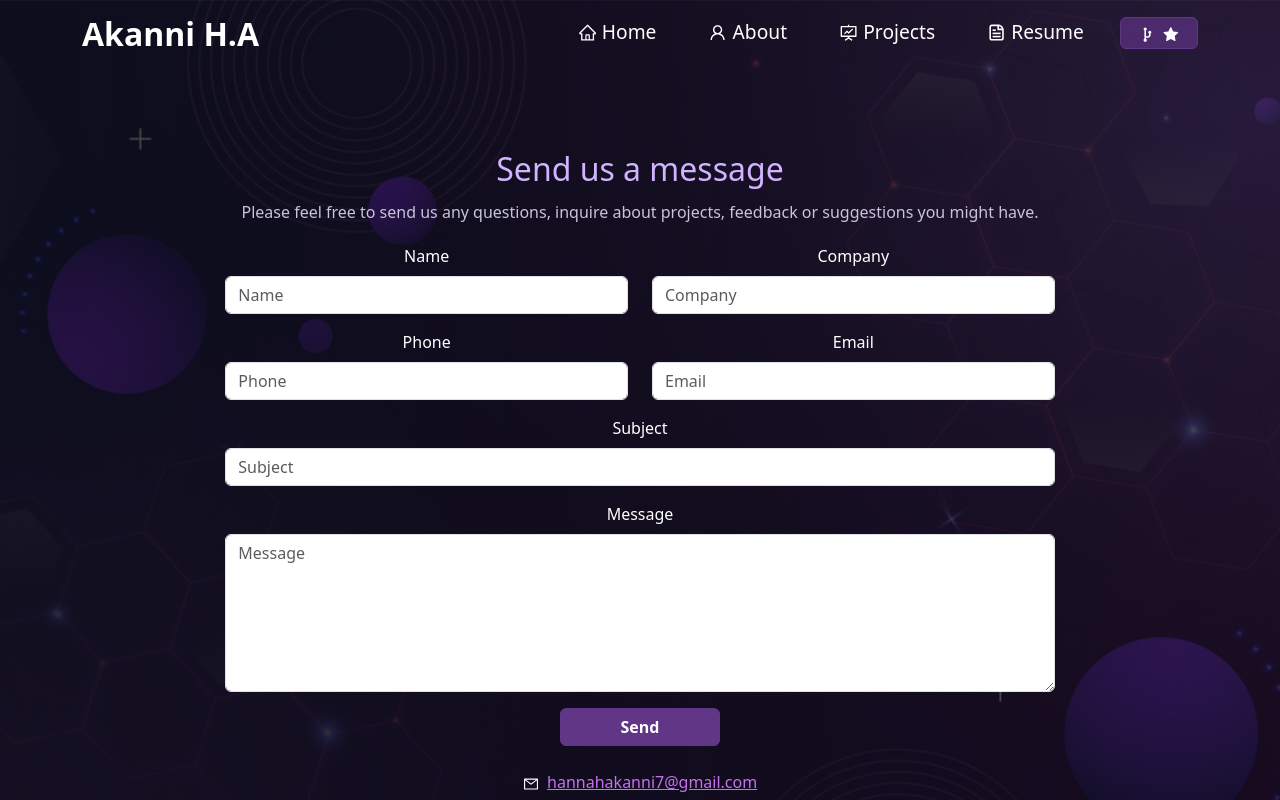
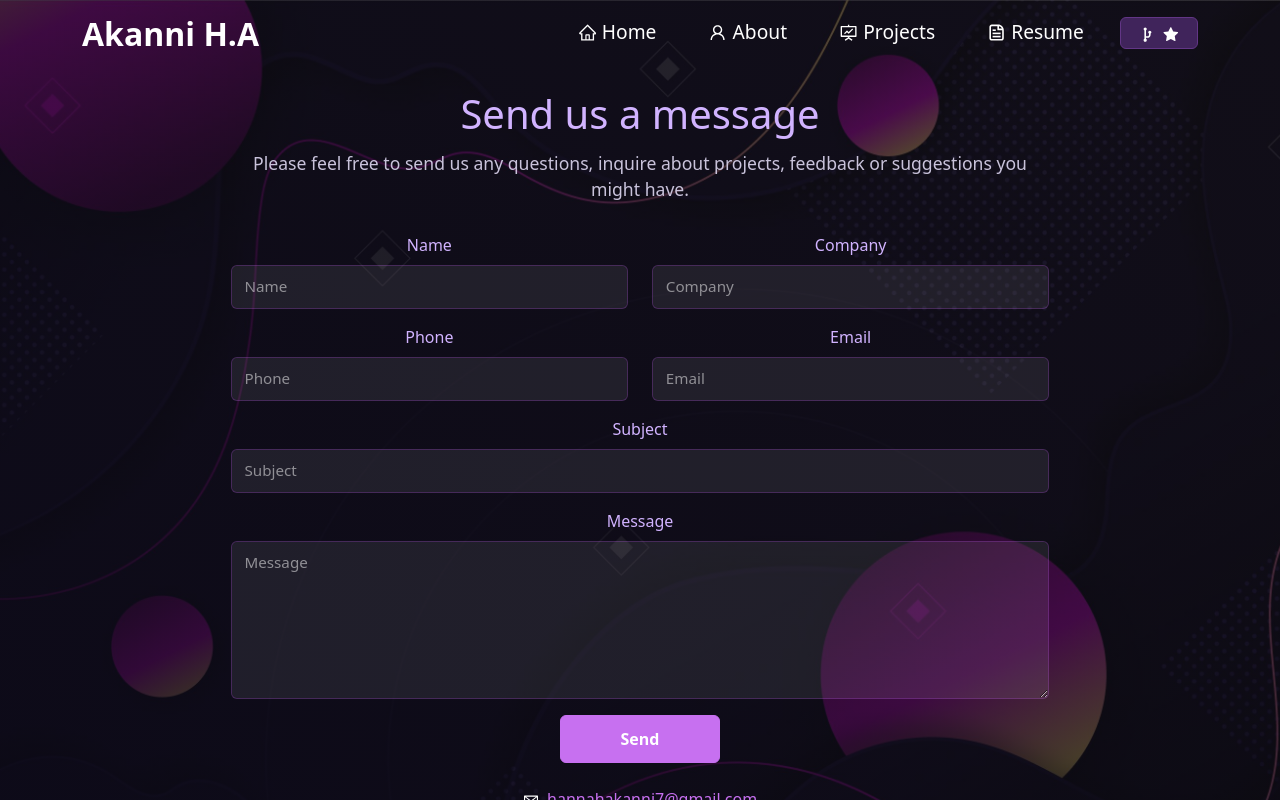
Before and after one commit to Zionstone0909/portfolio, a React (Create React App) app: page /contact in a window 1280 px wide. Shown: the top 800 px of the page. Built offline with nearby package versions, Linux system fonts and the light colour scheme.

Commit message:
Add form styling and improve contact page layout

```diff
--- a/src/components/Contact/Contact.js
+++ b/src/components/Contact/Contact.js
@@ -37,10 +37,10 @@ function Contact() {
 
   return (
     <Container fluid className="resume-section">
-      <Row style={{ justifyContent: "center", padding: "40px 0" }}>
+      <Row style={{ justifyContent: "center", padding: "40px 20px" }}>
         <Col md={8}>
-          <h2 style={{ color: "#d1b3ff", marginBottom: 12 }}>Send us a message</h2>
-          <p style={{ color: "#c9c3db", marginBottom: 20 }}>Please feel free to send us any questions, inquire about projects, feedback or suggestions you might have.</p>
+          <h2 style={{ color: "#d1b3ff", marginBottom: 12, fontSize: "2.5rem" }}>Send us a message</h2>
+          <p style={{ color: "#c9c3db", marginBottom: 30, fontSize: "1.1rem" }}>Please feel free to send us any questions, inquire about projects, feedback or suggestions you might have.</p>
 
           <Form onSubmit={handleSubmit}>
             <Row>
--- a/src/style.css
+++ b/src/style.css
@@ -1012,3 +1012,70 @@ position: relative;
 .fork-btn-inner::after {
   display: none !important;
 }
+
+/* --------- */
+/* Contact Form Styling */
+/* --------- */
+
+.resume-section {
+  position: relative;
+  padding: 50px 0 !important;
+  background-image: var(--image-gradient), url(./Assets/bh.jpg);
+  background-position: center;
+  background-repeat: no-repeat;
+  background-size: cover;
+}
+
+.resume-section .form-label {
+  color: #d1b3ff !important;
+  font-weight: 500 !important;
+  margin-bottom: 0.5rem !important;
+}
+
+.resume-section .form-control {
+  background-color: rgba(255, 255, 255, 0.08) !important;
+  border: 1px solid rgba(199, 112, 240, 0.3) !important;
+  color: white !important;
+  font-size: 0.95rem !important;
+  padding: 0.6rem 0.8rem !important;
+  transition: all 0.3s ease !important;
+}
+
+.resume-section .form-control::placeholder {
+  color: rgba(255, 255, 255, 0.5) !important;
+}
+
+.resume-section .form-control:focus {
+  background-color: rgba(255, 255, 255, 0.12) !important;
+  border-color: #c770f0 !important;
+  color: white !important;
+  box-shadow: 0 0 0 0.2rem rgba(199, 112, 240, 0.25) !important;
+  outline: none !important;
+}
+
+.resume-section textarea.form-control {
+  resize: vertical !important;
+  min-height: 120px !important;
+}
+
+.resume-section .btn-primary {
+  background-color: #c770f0 !important;
+  border-color: #c770f0 !important;
+  color: white !important;
+  font-weight: 600 !important;
+  padding: 0.7rem 1.5rem !important;
+  transition: all 0.3s ease !important;
+}
+
+.resume-section .btn-primary:hover {
+  background-color: #e89ffd !important;
+  border-color: #e89ffd !important;
+  transform: translateY(-2px) !important;
+  box-shadow: 0 5px 15px rgba(199, 112, 240, 0.4) !important;
+}
+
+.resume-section .btn-primary:focus {
+  background-color: #b559d8 !important;
+  border-color: #b559d8 !important;
+  box-shadow: 0 0 0 0.2rem rgba(199, 112, 240, 0.5) !important;
+}
```
